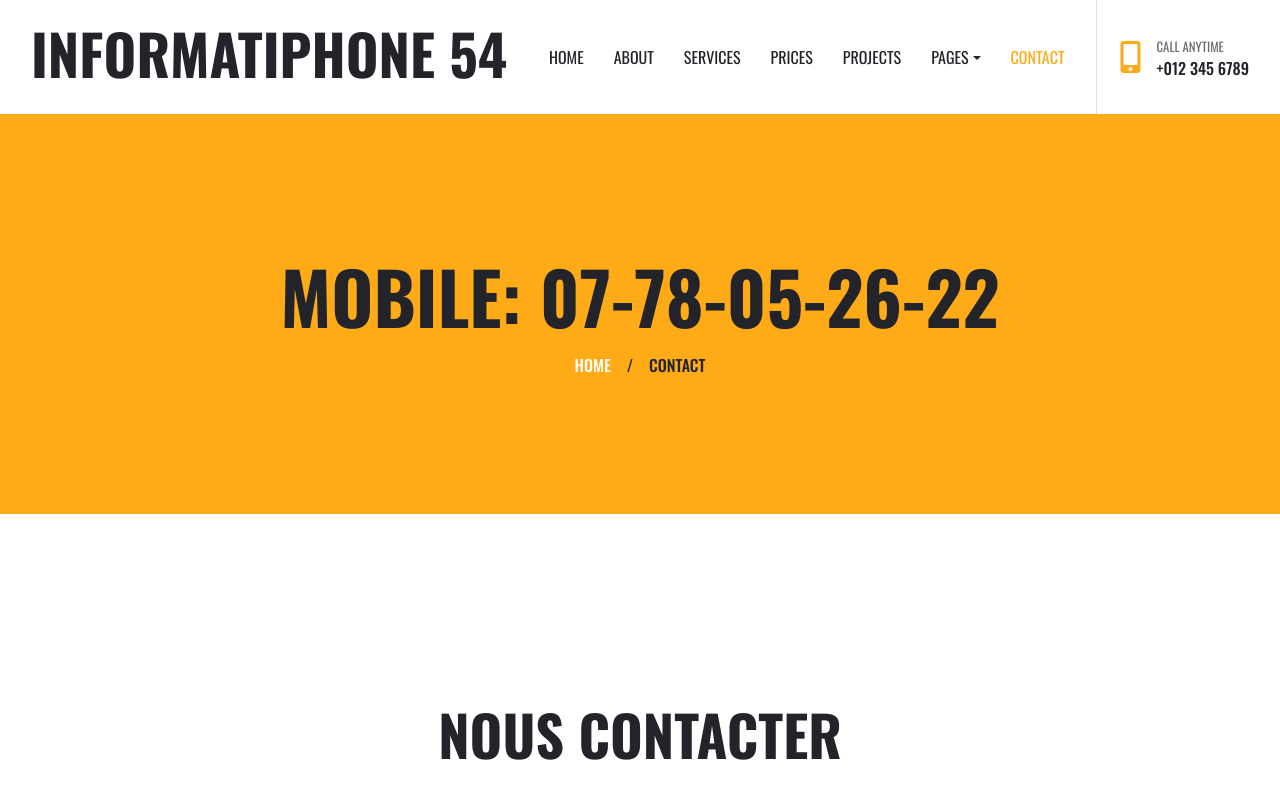
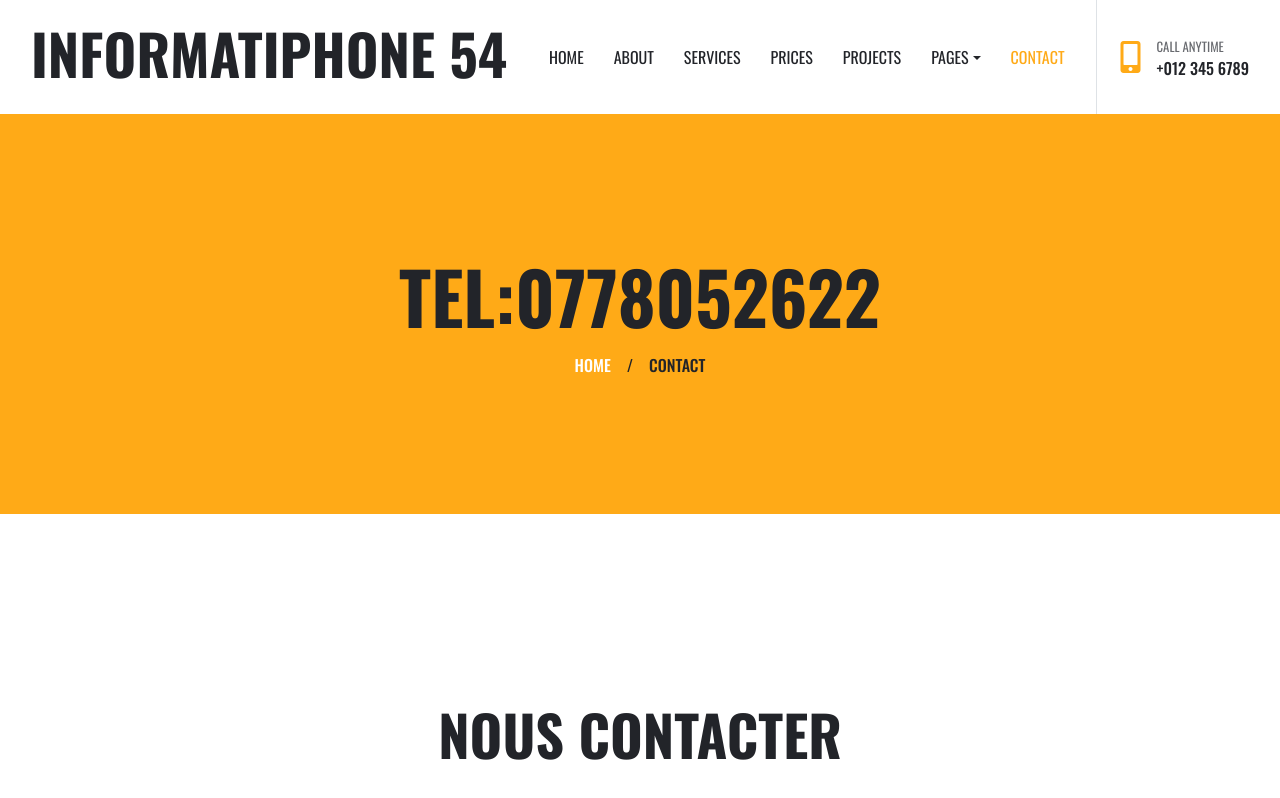
Before and after one commit to informat-i-phone/informatiphone54.fr, a plain HTML site: page contact.html in a window 1280 px wide. Shown: the top 798 px of the page. Drawn offline with nearby package versions, Linux system fonts and the light colour scheme; a script that the page names is missing; files whose address does not match are found by name.

Commit message:
Update contact.html

```diff
--- a/contact.html
+++ b/contact.html
@@ -67,7 +67,7 @@
 
     <!-- Page Header Start -->
     <div class="page-header container-fluid bg-primary d-flex flex-column align-items-center justify-content-center">
-        <h1 class="display-3 text-uppercase mb-3">Mobile: 07-78-05-26-22</h1>
+        <h1 class="display-3 text-uppercase mb-3">Tel:0778052622</h1>
         <div class="d-inline-flex text-white">
             <h6 class="text-uppercase m-0"><a class="text-white" href="">Home</a></h6>
             <h6 class="m-0 px-3">/</h6>
```
